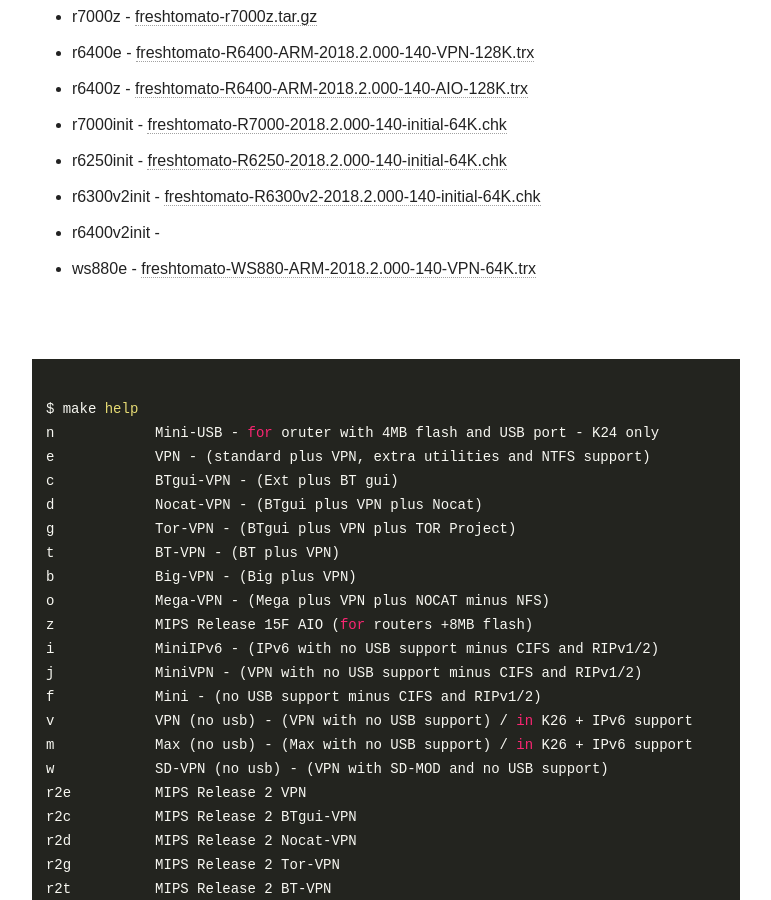
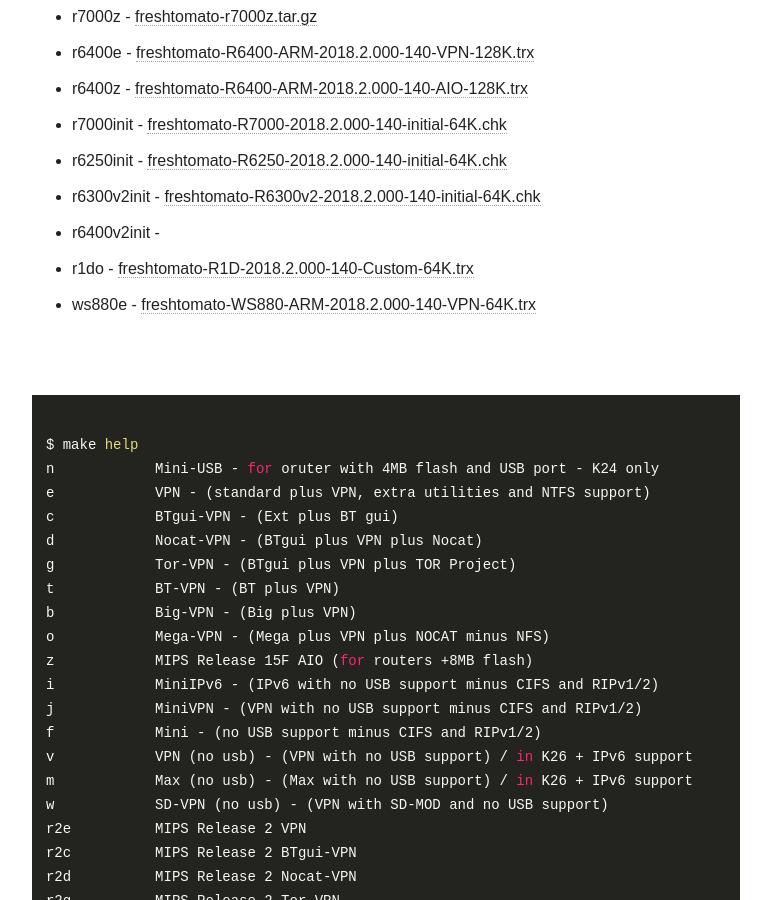
Before and after one commit to oglopss/freshTomato-ARM-ci-jekyll, a Jekyll site: the page built from index.html, in a window 1280 px wide and 900 px high, scrolled down 811 px. Shown: the whole window, without its empty margins (254-1025 px from the left). Built offline with Jekyll 4.4.1, drawn with Linux system fonts in a browser that asks for light colours; nearby versions of some CDN libraries.

Commit message:
Travis build 49 r1do pushed to gh-pages

```diff
--- a/_data/ss.yml
+++ b/_data/ss.yml
@@ -13,3 +13,4 @@
   - 0013 r6300v2init freshtomato-R6300v2-2018.2.000-140-initial-64K.chk
   - 0010 r6400z freshtomato-R6400-ARM-2018.2.000-140-AIO-128K.trx
   - 0016 ws880e freshtomato-WS880-ARM-2018.2.000-140-VPN-64K.trx
+  - 0015 r1do freshtomato-R1D-2018.2.000-140-Custom-64K.trx
```
